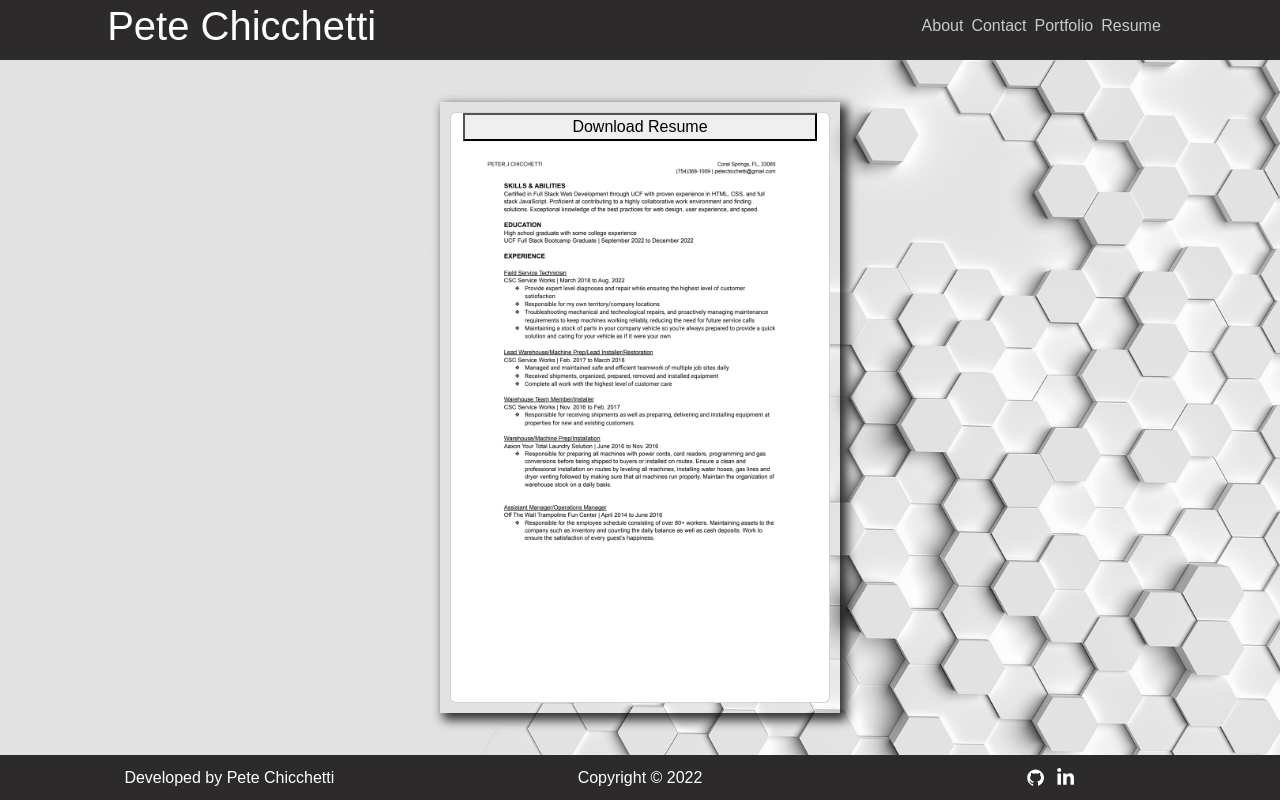
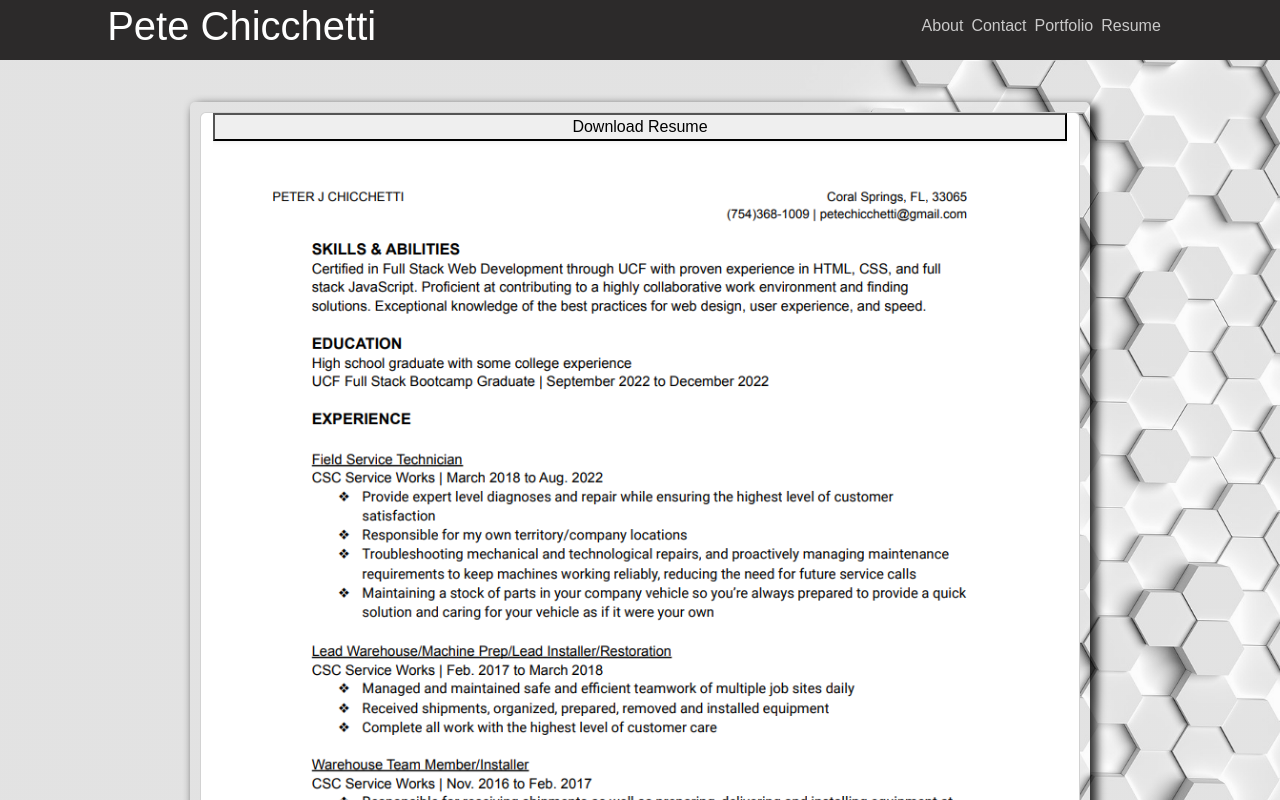
Before and after one commit to PeteChicchetti/professional-react-portfolio, a React (Create React App) app: page / in a window 1280 px wide. Both pictures are taken after a click on the item "Resume". Shown: the top 800 px of the page. Built offline with nearby package versions, Linux system fonts and the light colour scheme.

Commit message:
adjusted positons and border of resume card

```diff
--- a/src/style.css
+++ b/src/style.css
@@ -335,10 +335,14 @@
 
 #resumeCardContainer {
     padding: 10px;
-    max-width: 400px;
+    max-width: 900px;
+    max-height: 1155px;
     box-shadow: 5px 5px 10px 2px rgba(0,0,0,.8);
     margin: 10px;
+    border-radius: 5px;
 }
+
+
 
 /*-- Footer --*/
 .copywright {
```
